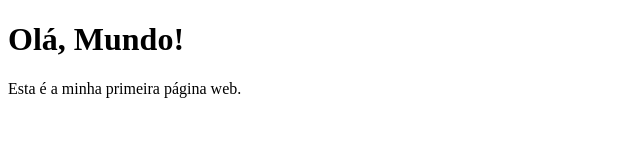
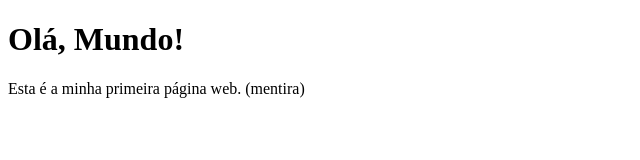
Before and after one commit to LorenaBarcelloss/scm, a plain HTML site: page index.html in a window 1280 px wide. Shown: the full height of the page, 0-640 px from the left. Drawn offline with Linux system fonts and the light colour scheme.

Commit message:
texto novo

```diff
--- a/index.html
+++ b/index.html
@@ -8,7 +8,7 @@
 <body>
 
     <h1>Olá, Mundo!</h1>
-    <p>Esta é a minha primeira página web.</p>
+    <p>Esta é a minha primeira página web. (mentira)</p>
 
 </body>
 </html>
```
